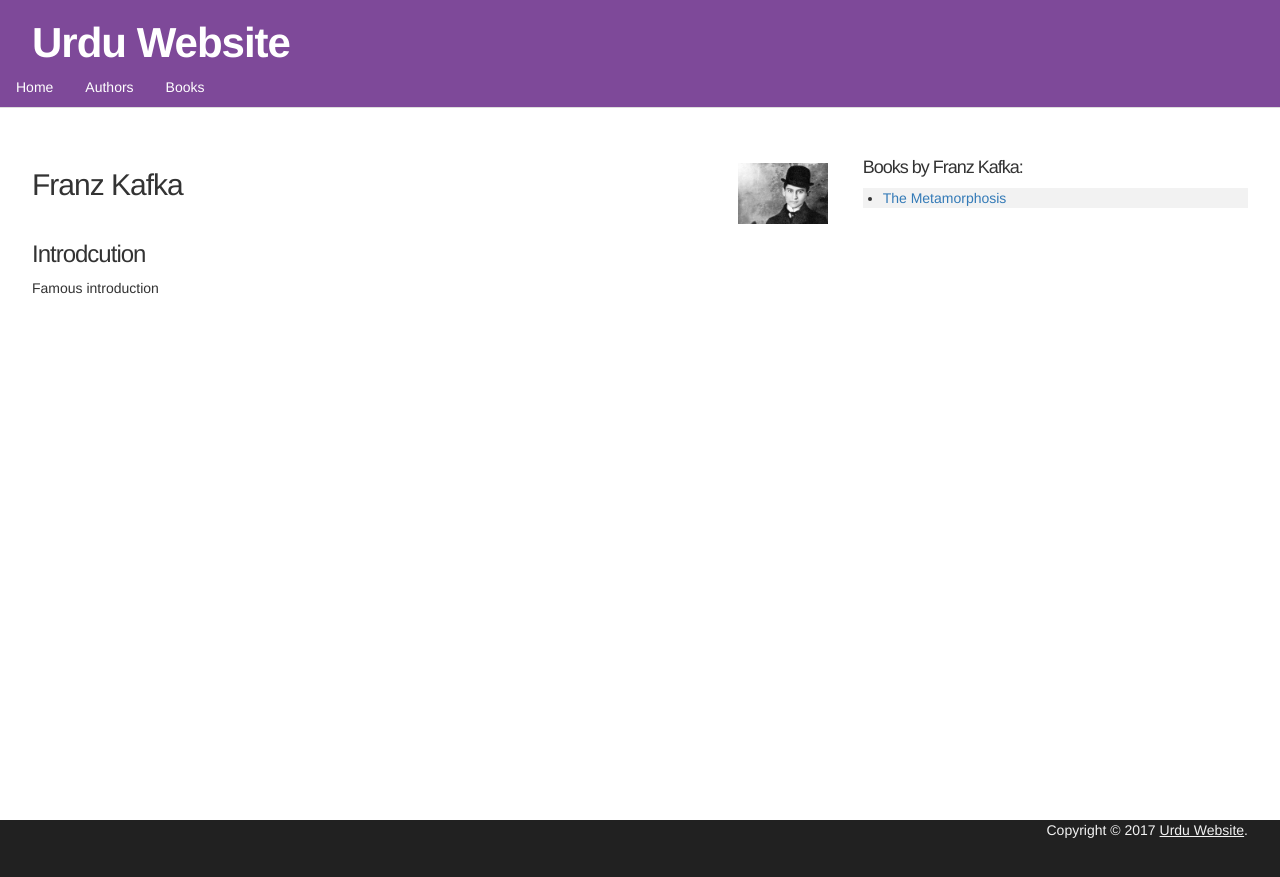
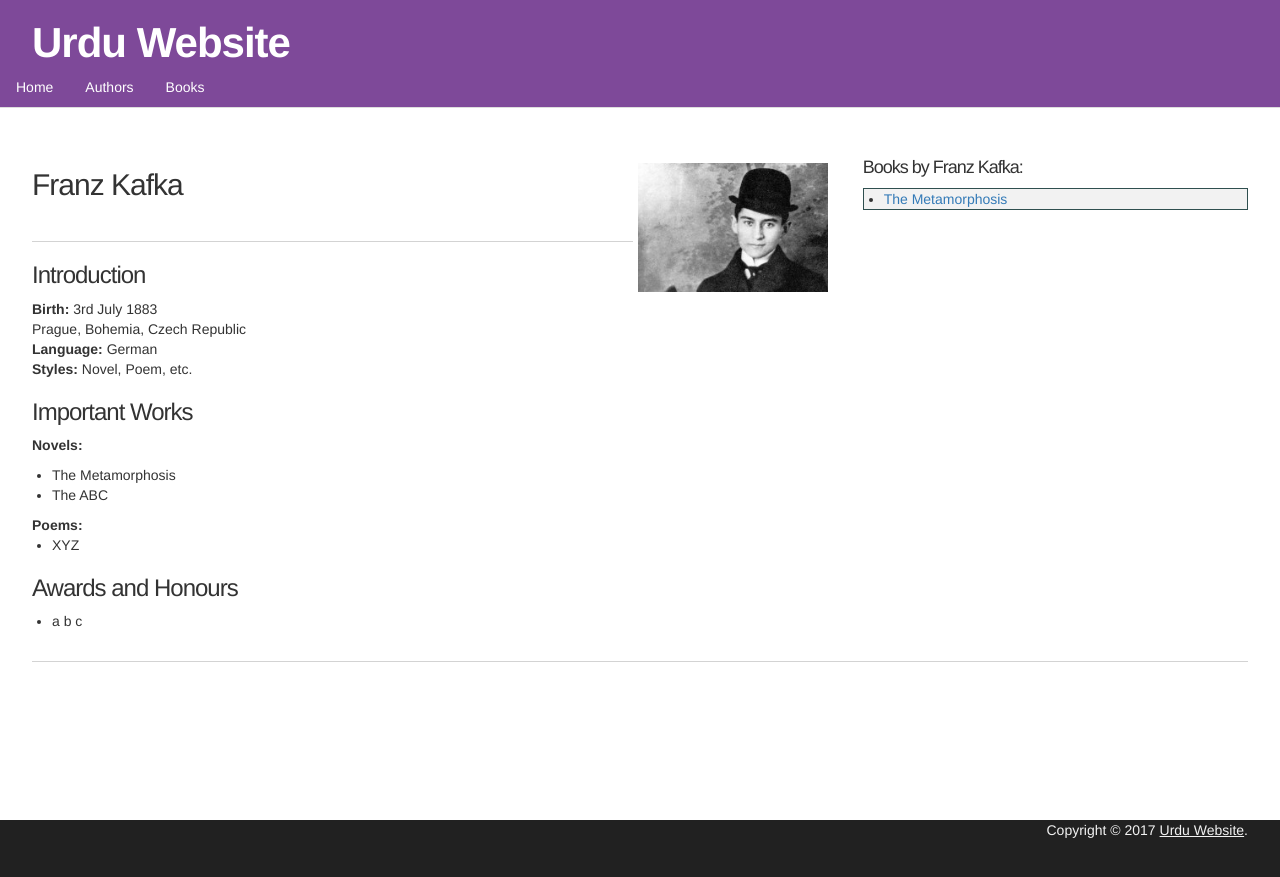
Before and after one commit to hashhar/test-jekyll, a Jekyll site: the page built from _author/Franz Kafka.md, in a window 1280 px wide. Shown: the top 877 px of the page. Built offline with Jekyll 4.4.1, drawn with Linux system fonts in a browser that asks for light colours; nearby versions of some CDN libraries; grey boxes are pictures that could not be loaded.

```diff
--- a/_author/Franz Kafka.md
+++ b/_author/Franz Kafka.md
@@ -2,5 +2,18 @@
 layout: author
 title: "Franz Kafka"
 image: "/img/kafka/kafka.jpg"
-introduction: "Famous introduction"
+introduction:
+  date_of_birth: "3rd July 1883"
+  date_of_death:
+  place_of_birth: "Prague, Bohemia, Czech Republic"
+  languages: "German"
+  style: "Novel, Poem, etc."
+important_works:
+  novels:
+    - "The Metamorphosis"
+    - "The ABC"
+  short_stories:
+  poems: "XYZ"
+awards:
+  - "a b c"
 ---
--- a/_includes/author-page.html
+++ b/_includes/author-page.html
@@ -3,18 +3,71 @@
     <!-- This column holds author info -->
     <div class="information col-xs-8">
         <h2 class="author-title">{{ page.title }}</h2>
-        <img src="{{ site.baseurl }}{{ page.image }}" alt="{{ page.title }}" class="author-image" />
-        <h3 class="author-introduction">Introdcution</h3>
-        {{ page.introduction }}
-    </div>
+            {% if page.image %}
+            <img src="{{ site.baseurl }}{{ page.image }}" alt="{{ page.title }}" class="author-image" />
+            {% endif %}
+            <hr/>
+        <h3 class="author-introduction">Introduction</h3>
+            <p>
+                <strong>Birth:</strong> {{ page.introduction.date_of_birth }}{% if page.introduction.date_of_death %} - {{ page.introduction.date_of_death }}{% endif %}
+                <br/>{{ page.introduction.place_of_birth }}<br/>
+                <strong>Language:</strong> {{ page.introduction.languages }}<br/>
+                <strong>Styles:</strong> {{ page.introduction.style }}<br/>
+            </p>
+        <h3 class="author-works">Important Works</h3>
+            <p>
+                {% if page.important_works.novels %}
+                <strong>Novels:</strong>
+                    <ul>
+                        {% for novel in page.important_works.novels %}
+                        <li>{{ novel }}</li>
+                        {% endfor %}
+                    </ul>
+                <!--{{ page.important_works.novels }}<br/>-->
+                {% endif %}
+
+                {% if page.important_works.poems %}
+                <strong>Poems:</strong>
+                    <ul>
+                        {% for poem in page.important_works.poems %}
+                        <li>{{ poem }}</li>
+                        {% endfor %}
+                    </ul>
+                <!--{{ page.important_works.poems }}<br/>-->
+                {% endif %}
+
+                {% if page.important_works.short_stories %}
+                <strong>Short Stories:</strong>
+                    <ul>
+                        {% for short_story in page.important_works.short_stories %}
+                        <li>{{ short_story }}</li>
+                        {% endfor %}
+                    </ul>
+                <!--{{ page.important_works.short_stories }}<br/>-->
+                {% endif %}
+            </p>
+
+        {% if page.awards %}
+        <h3 class="author-awards">Awards and Honours</h3>
+            <p>
+                <ul>
+                    {% for award in page.awards %}
+                    <li>{{ award }}</li>
+                    {% endfor %}
+                </ul>
+            </p>
+        {% endif %}
+        </div>
     <!-- This column holds books list -->
     <div class="sidebar col-xs-4">
         <h4>Books by {{ page.title }}:</h4>
         <ul class="books-sidebar">
         {% for bookname in site.book %}
+            {% if bookname.author == page.title %}
             <li>
                 <a href="{{ site.baseurl }}{{ bookname.url }}">{{ bookname.title }}</a>
             </li>
+            {% endif %}
         {% endfor %}
         </ul>
     </div>
--- a/_layouts/author.html
+++ b/_layouts/author.html
@@ -5,6 +5,8 @@
     <div id="main_content_wrap" class="outer">
         <div id="main_content" class="inner">
             {% include author-page.html %}
+            <hr/>
+            {{ content }}
         </div>
     </div>
 </div>
--- a/stylesheets/custom.css
+++ b/stylesheets/custom.css
@@ -45,6 +45,7 @@ ul.books-authors > li {
 
 .books-sidebar {
     background-color: #f2f2f2;
+    border: 1px solid darkslategray;
 }
 
 /* Style for the author pages. */
@@ -57,5 +58,9 @@ ul.books-authors > li {
 .author-image {
     float: right;
     clear: both;
-    width: 100px;
+    width: 200px;
 }
+
+hr {
+    border-top: 1px solid lightgray !important;
+}
```
Also changed, not shown: _author/Quamar Jahaan.md (added, +24 -0 lines), index.md (+3 -3 lines).
